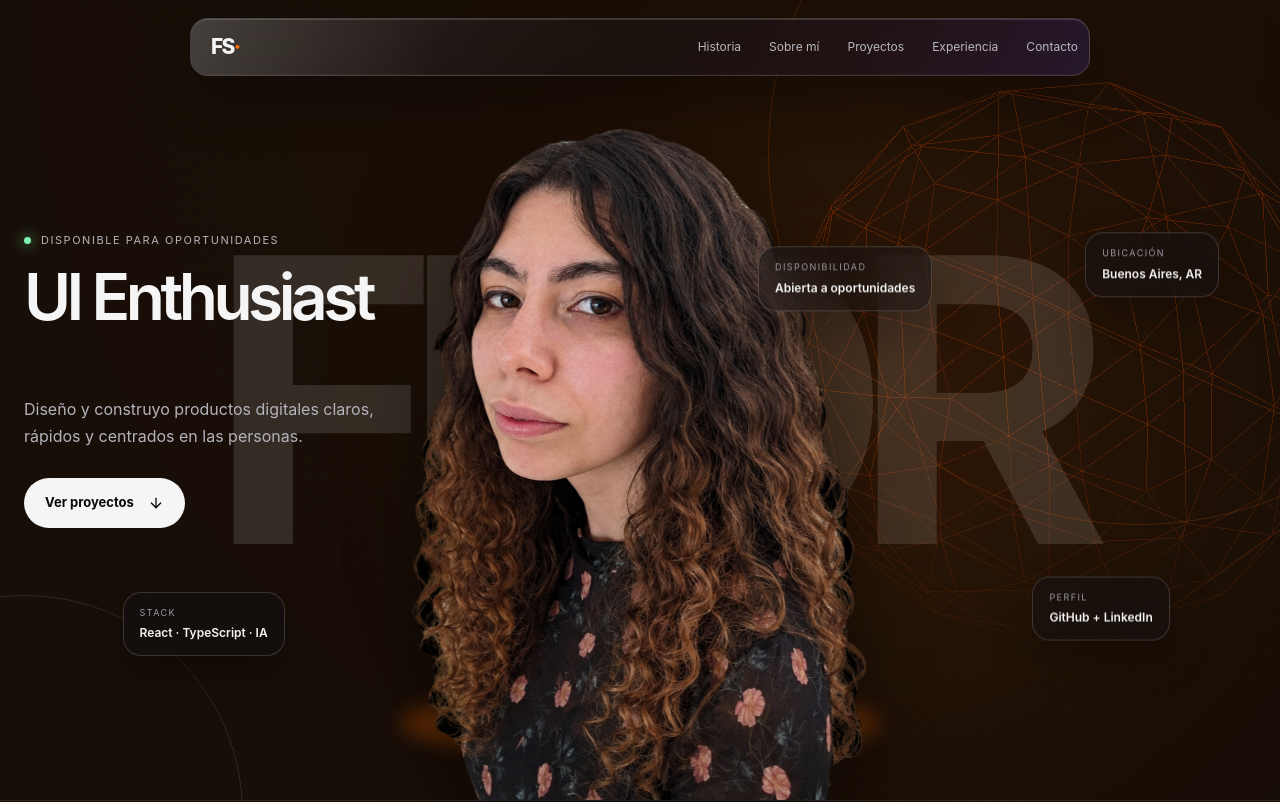
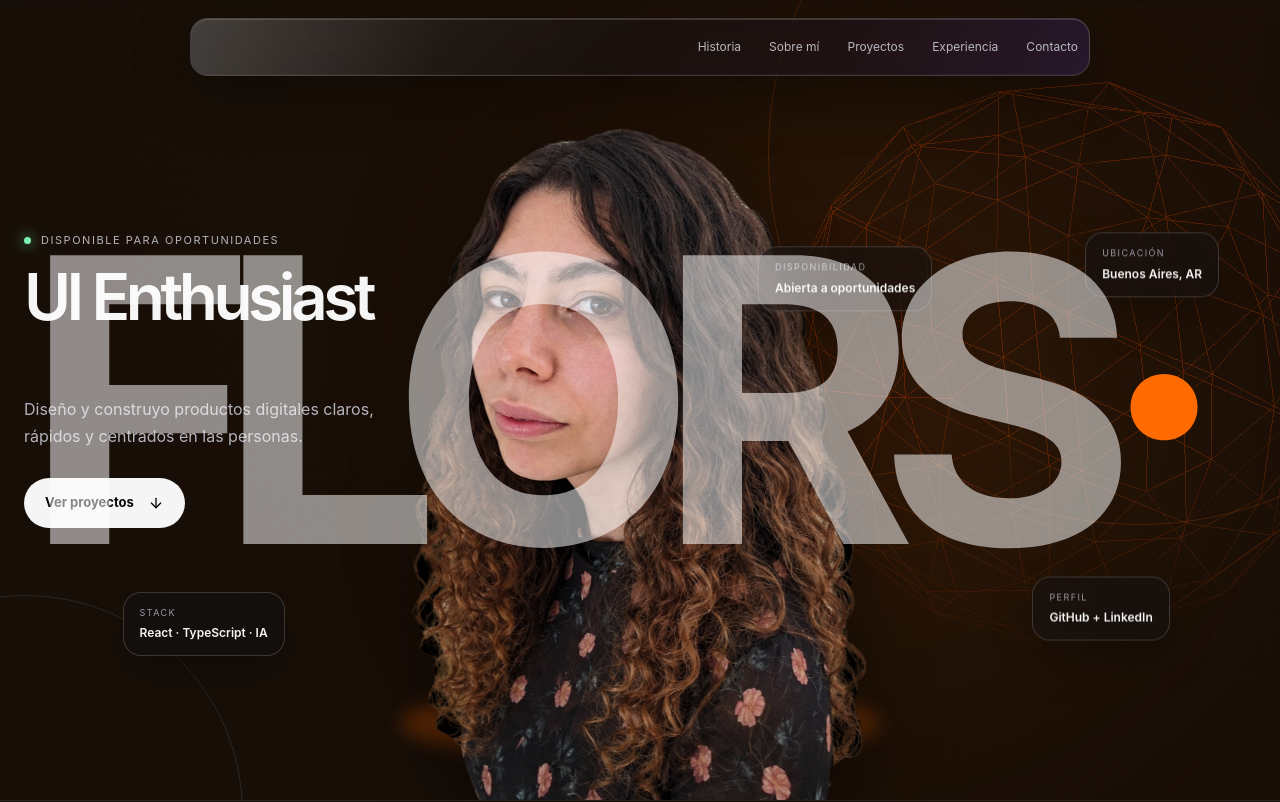
Before and after one commit to florenciasueiro/Portfolio-Web, a React (Vite) app: page / in a window 1280 px wide. Shown: the top 802 px of the page. Built offline with nearby package versions, Linux system fonts and the light colour scheme.

Commit message:
Nuevo efecto nombre navbar

```diff
--- a/src/App.tsx
+++ b/src/App.tsx
@@ -14,6 +14,7 @@ import { Services } from "./sections/Services";
 import { Contact } from "./sections/Contact";
 import { Footer } from "./sections/Footer";
 import { useLenis } from "./hooks/useLenis";
+import { SharedWordmark } from "./components/SharedWordmark";
 import "./hero-premium.css";
 import "./brand-overrides.css";
 import "./hero-availability.css";
@@ -22,6 +23,7 @@ import "./hero-portrait-scroll.css";
 import "./cursor-visibility.css";
 import "./hero-transition.css";
 import "./hero-name-contrast.css";
+import "./shared-wordmark.css";
 
 const AmbientScene = lazy(() => import("./components/AmbientScene"));
 
@@ -34,6 +36,7 @@ export default function App() {
         <a className="skip-link" href="#main">Saltar al contenido</a>
         <Cursor />
         <Navbar />
+        <SharedWordmark />
         <main id="main">
           <div className="ambient-canvas" aria-hidden="true">
             <Suspense fallback={<Loader compact />}><AmbientScene /></Suspense>
--- a/src/components/Navbar.tsx
+++ b/src/components/Navbar.tsx
@@ -8,7 +8,7 @@ const href = (item: string) => `#${item.toLowerCase().replace(" ", "-").normaliz
 export function Navbar() {
   const [open, setOpen] = useState(false);
   return <header className="nav-wrap"><nav className="navbar" aria-label="Navegación principal">
-    <a className="logo" href="#inicio">FS<span>·</span></a>
+    <a id="nav-logo-anchor" className="logo logo-anchor" href="#inicio" aria-label="Florencia Sueiro, inicio">FS<span>·</span></a>
     <div className="nav-desktop">{NAV_ITEMS.map(item => <a key={item} href={href(item)}>{item}</a>)}</div>
     <button className="menu-button" aria-label={open ? "Cerrar menú" : "Abrir menú"} onClick={() => setOpen(!open)}>{open ? <X /> : <Menu />}</button>
     <AnimatePresence>{open && <motion.div className="mobile-menu" initial={{ opacity: 0, y: -16 }} animate={{ opacity: 1, y: 0 }} exit={{ opacity: 0, y: -16 }}>{NAV_ITEMS.map(item => <a key={item} href={href(item)} onClick={() => setOpen(false)}>{item}</a>)}</motion.div>}</AnimatePresence>
--- /dev/null
+++ b/src/components/SharedWordmark.tsx
@@ -0,0 +1,36 @@
+import { motion, useScroll, useTransform } from "framer-motion";
+import { useEffect, useState } from "react";
+
+type Geometry = { left: number; top: number; x: number; y: number; scale: number; collapse: number };
+
+export function SharedWordmark() {
+  const [geometry, setGeometry] = useState<Geometry | null>(null);
+  const { scrollY } = useScroll();
+
+  useEffect(() => {
+    const measure = () => {
+      const source = document.getElementById("hero-wordmark-anchor");
+      const target = document.getElementById("nav-logo-anchor");
+      if (!source || !target) return;
+      const from = source.getBoundingClientRect();
+      const to = target.getBoundingClientRect();
+      setGeometry({ left: from.left, top: from.top, x: to.left - from.left, y: to.top - from.top, scale: to.height / from.height, collapse: Math.max(0, from.width * .22) });
+    };
+    measure();
+    const observer = new ResizeObserver(measure);
+    observer.observe(document.documentElement);
+    return () => observer.disconnect();
+  }, []);
+
+  const distance = typeof window === "undefined" ? 420 : Math.max(280, window.innerHeight * .62);
+  const x = useTransform(scrollY, [0, distance], [0, geometry?.x ?? 0]);
+  const y = useTransform(scrollY, [0, distance], [0, geometry?.y ?? 0]);
+  const scale = useTransform(scrollY, [0, distance], [1, geometry?.scale ?? 1]);
+  const letters = useTransform(scrollY, [distance * .55, distance], [1, 0]);
+  const suffixX = useTransform(scrollY, [distance * .55, distance], [0, -(geometry?.collapse ?? 0)]);
+
+  if (!geometry) return null;
+  return <motion.div className="shared-wordmark" aria-hidden="true" style={{ left: geometry.left, top: geometry.top, x, y, scale }}>
+    <span>F</span><motion.span className="shared-wordmark__middle" style={{ scaleX: letters }}>LOR </motion.span><motion.span style={{ x: suffixX }}>S</motion.span><motion.span className="shared-wordmark__dot" style={{ x: suffixX }}>·</motion.span>
+  </motion.div>;
+}
--- a/src/sections/Hero.tsx
+++ b/src/sections/Hero.tsx
@@ -21,9 +21,7 @@ export function Hero() {
   useEffect(() => { const timer = window.setInterval(() => setRole((value) => (value + 1) % roles.length), 2600); return () => window.clearInterval(timer); }, []);
   return <section ref={heroRef} id="inicio" className="hero hero-premium"><div className="hero-glow" /><div className="hero-orbit hero-orbit--one" /><div className="hero-orbit hero-orbit--two" />
     <motion.div className="hero-inner container">
-      <motion.div className="hero-name" aria-hidden="true" initial="hidden" animate="visible" variants={{ hidden: {}, visible: { transition: { staggerChildren: .14 } } }}>
-        {"FLOR".split("").map((letter, index) => <motion.span key={`${letter}-${index}`} variants={{ hidden: { opacity: 0, y: "18%", filter: "blur(14px)" }, visible: { opacity: .52, y: 0, filter: "blur(0px)", transition: { duration: .58, ease: [0.16, 1, .3, 1] } } }}>{letter}</motion.span>)}
-      </motion.div>
+      <div id="hero-wordmark-anchor" className="hero-name hero-name-anchor" aria-hidden="true">FLOR S.</div>
       <motion.div className="hero-copy" initial={{ opacity: 0, y: 18, filter: "blur(8px)" }} animate={{ opacity: 1, y: 0, filter: "blur(0px)" }} transition={{ duration: .8, delay: 1.05 }}>
         <p className="availability"><i /> Disponible para oportunidades</p>
         <div className="role-rotator"><AnimatePresence mode="wait"><motion.h1 key={roles[role]} initial={{ opacity: 0, y: 16, filter: "blur(8px)" }} animate={{ opacity: 1, y: 0, filter: "blur(0px)" }} exit={{ opacity: 0, y: -16, filter: "blur(8px)" }} transition={{ duration: .45 }}>{roles[role]}</motion.h1></AnimatePresence></div>
--- /dev/null
+++ b/src/shared-wordmark.css
@@ -0,0 +1 @@
+.hero-name-anchor{visibility:hidden;pointer-events:none}.shared-wordmark{position:fixed;z-index:80;display:flex;align-items:baseline;transform-origin:top left;pointer-events:none;color:rgba(255,255,255,.52);font-size:clamp(11rem,31vw,31rem);font-weight:700;line-height:.62;letter-spacing:-.1em;white-space:nowrap;will-change:transform}.shared-wordmark__middle{display:inline-block;transform-origin:left}.shared-wordmark__dot{color:var(--accent)}.logo-anchor{opacity:0}.logo-anchor:focus-visible{opacity:1}@media(max-width:600px){.shared-wordmark{font-size:34vw}}
```
